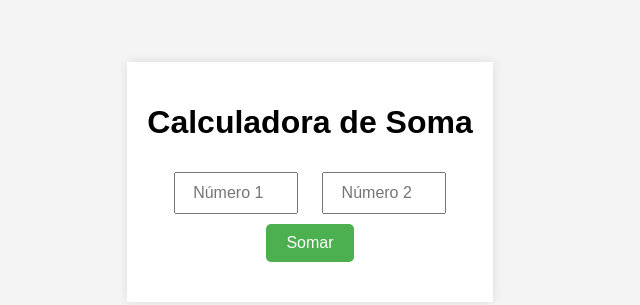
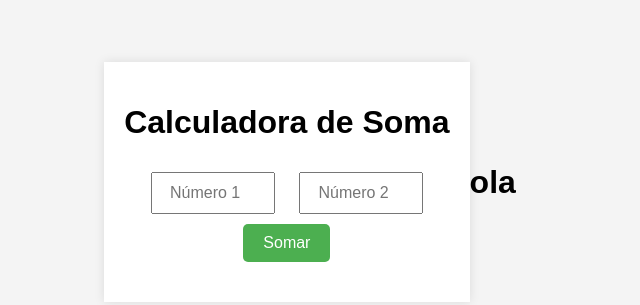
Before and after one commit to EdevanLuz/Calculadora-Teste, a plain HTML site: page index.html in a window 1280 px wide. Shown: the part 218-523 px from the top of the page, without its empty margins (330-970 px from the left). Drawn offline with Linux system fonts and the light colour scheme.

Commit message:
Atualizar o index.html

```diff
--- a/index.html
+++ b/index.html
@@ -56,7 +56,7 @@
         <button onclick="somar()">Somar</button>
         <div class="result" id="resultado"></div>
     </div>
-
+    <h1>ola</h1>
     <script>
         function somar() {
             // Obtém os valores dos inputs
```
